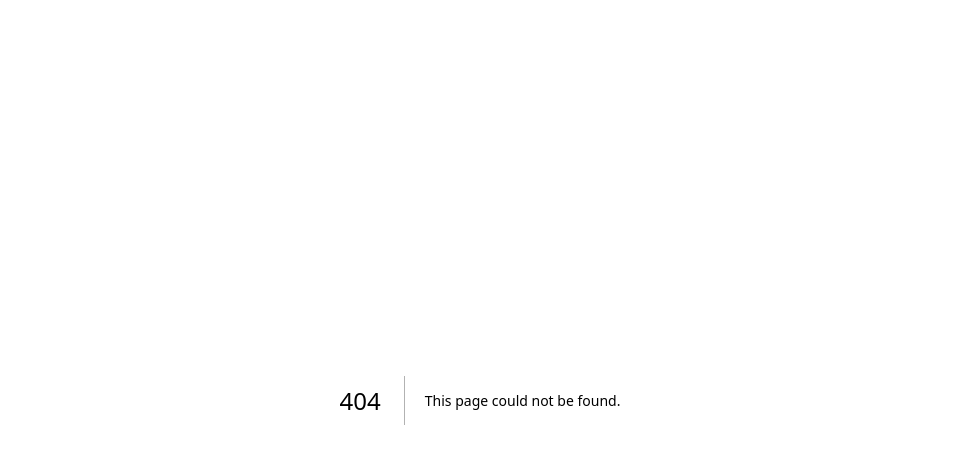
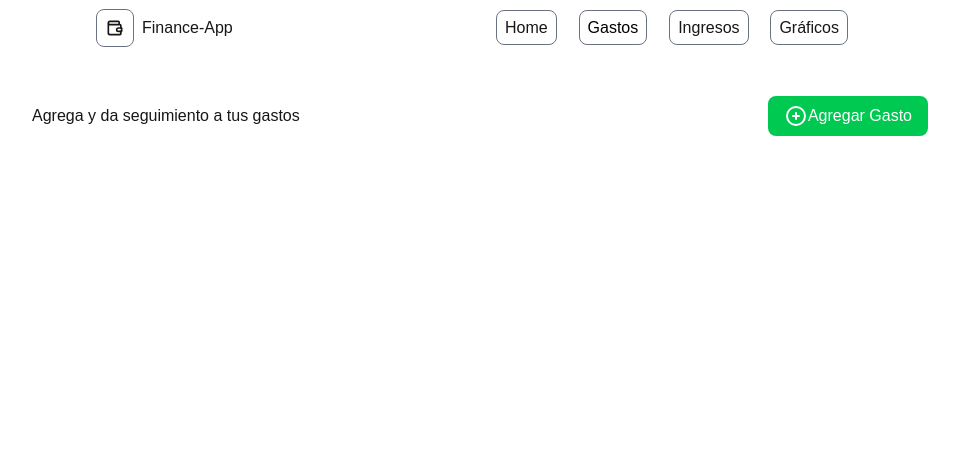
Before and after one commit to MarcoReL575/Finanzas-App, a Next.js app: page /gastos in a window 1280 px wide. Before the commit this address had no page. Shown: the top 464 px of the page, without its empty margins (160-1119 px from the left). Built offline with nearby package versions, Linux system fonts and the light colour scheme.

Commit message:
feat: implementar botón para agregar transacciones

```diff
--- /dev/null
+++ b/app/(dashboard)/gastos/agregar-transaccion/page.tsx
@@ -0,0 +1,9 @@
+import React from 'react'
+
+export default function AddTransactionPage() {
+  return (
+    <form>
+
+    </form>
+  )
+}
--- /dev/null
+++ b/app/(dashboard)/gastos/page.tsx
@@ -0,0 +1,11 @@
+import ButtonAddTransaction from '@/src/components/ButtonAddTransaction'
+import React from 'react'
+
+export default function GastosPage() {
+  return (
+    <section className='flex items-center justify-between'>
+        <h1>Agrega y da seguimiento a tus gastos</h1>
+        <ButtonAddTransaction />
+    </section>
+  )
+}
--- /dev/null
+++ b/app/(dashboard)/graficos/page.tsx
@@ -0,0 +1,7 @@
+import React from 'react'
+
+export default function GraficosPage() {
+  return (
+    <div>GraficosPage</div>
+  )
+}
--- /dev/null
+++ b/app/(dashboard)/ingresos/page.tsx
@@ -0,0 +1,7 @@
+import React from 'react'
+
+export default function IngresosPage() {
+  return (
+    <div>IngresosPage</div>
+  )
+}
--- a/package.json
+++ b/package.json
@@ -12,7 +12,8 @@
     "@tabler/icons-react": "^3.46.0",
     "next": "16.3.4",
     "react": "19.2.8",
-    "react-dom": "19.2.8"
+    "react-dom": "19.2.8",
+    "zustand": "^5.0.15"
   },
   "devDependencies": {
     "@tailwindcss/postcss": "^4",
--- /dev/null
+++ b/src/components/ButtonAddTransaction.tsx
@@ -0,0 +1,14 @@
+import { IconCircle, IconCirclePlus } from '@tabler/icons-react'
+import Link from 'next/link'
+
+export default function ButtonAddTransaction() {
+  return (
+    <Link
+        className='px-4 flex space-x-2 py-2 rounded-lg bg-green-500 text-white cursor-pointer hover:bg-green-400 transition-all duration-300'
+        href={'/gastos/agregar-transaccion'}
+    >
+        <IconCirclePlus />
+        Agregar Gasto
+    </Link>
+  )
+}
--- a/src/components/dashboard/TopMenu.tsx
+++ b/src/components/dashboard/TopMenu.tsx
@@ -18,24 +18,24 @@ export default function TopMenu() {
       </li>
       <li className='list-none'>
         <Link
-          href={'/home'}
-          className={`border border-gray-500 p-2 rounded-lg ${pathname === '/home'? 'bg-white text-black': ''}`}
+          href={'/gastos'}
+          className={`border border-gray-500 p-2 rounded-lg ${pathname === '/gastos'? 'bg-white text-black': ''}`}
         >
           Gastos
         </Link>
       </li>
       <li className='list-none'>
         <Link
-          href={'/home'}
-          className={`border border-gray-500 p-2 rounded-lg ${pathname === '/home'? 'bg-white text-black': ''}`}
+          href={'/ingresos'}
+          className={`border border-gray-500 p-2 rounded-lg ${pathname === '/ingresos'? 'bg-white text-black': ''}`}
         >
             Ingresos
         </Link>
       </li>
       <li className='list-none'>
         <Link
-          href={'/home'}
-          className={`border border-gray-500 p-2 rounded-lg ${pathname === '/home'? 'bg-white text-black': ''}`}
+          href={'/graficos'}
+          className={`border border-gray-500 p-2 rounded-lg ${pathname === '/graficos'? 'bg-white text-black': ''}`}
         >
           Gráficos
         </Link>
```
Also changed, not shown: 1 other file (tests, documents, lock files or other folders).
